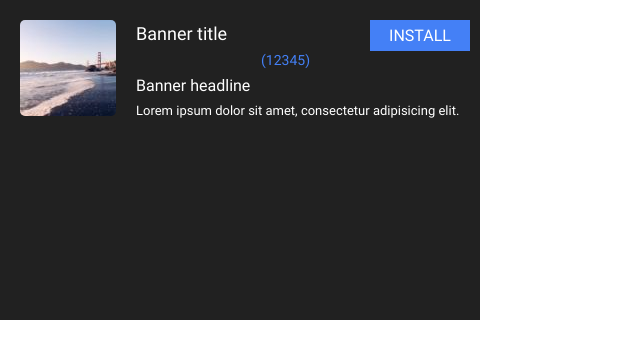
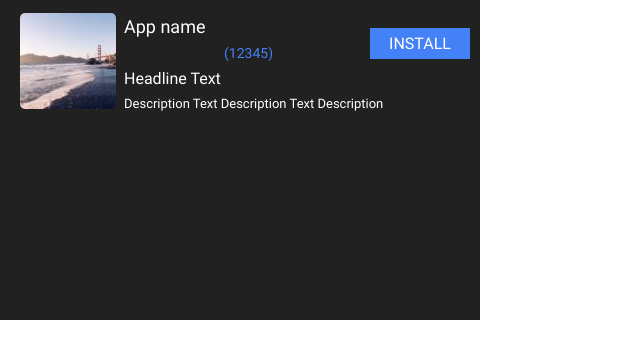
Before and after one commit to stasizon/banners, a website: page assets/index.pug in a window 1280 px wide. Shown: the whole page, without its empty margins (0-640 px from the left). Drawn offline with nearby package versions, Linux system fonts and the light colour scheme; files that its build step writes are made by us from their sources; files whose address does not match are found by name.

Commit message:
Pixel perfect

```diff
--- a/assets/blocks/rate/rate.js
+++ b/assets/blocks/rate/rate.js
@@ -1,6 +1,7 @@
 var star = document.createElement('i');
     star.classList.add('material-icons');
     star.style.color = '#694E00';
+    star.style.fontSize = '19px';
     star.innerHTML = 'star';
 
 var allRates = document.getElementsByClassName('rate');
--- a/assets/index.less
+++ b/assets/index.less
@@ -27,7 +27,7 @@ body {
         height: 96px;
         width: 96px;
         background: url('./img/logo.jpg');
-        margin-right: 20px;
+        margin-right: 8px;
         border-radius: 5px;
     }
 
@@ -35,7 +35,7 @@ body {
         width: 100px;
         text-align: center;
         position: absolute;
-        top: 20px;
+        top: 28px;
         right: 10px;
         padding: 6px 0;
         color: #fff;
@@ -46,7 +46,8 @@ body {
     }
 
     &__header {
-        padding: 20px 20px 0 20px;
+        padding: 13px 20px 0 20px;
+        margin-bottom: 7px;
         display: -webkit-flex;
         display: -ms-flex;
         display: flex;
@@ -56,7 +57,8 @@ body {
     &__rate {
         height: 20px;
         width: 100px;
-        margin-right: 25px;
+        font-size: 18px !important;
+        margin-top: 4px;
 
         &-text {
             color: rgb(68, 128, 246);
--- a/assets/index.pug
+++ b/assets/index.pug
@@ -22,7 +22,7 @@ html
 
                 .banner__title
 
-                    h1.banner__title-text Banner title
+                    h1.banner__title-text App name
 
                         .row
 
@@ -30,9 +30,9 @@ html
 
                             .banner__rate-text (12345)
 
-                    h2.banner__headline Banner headline
+                    h2.banner__headline Headline Text
 
-                    p.banner__description Lorem ipsum dolor sit amet, consectetur adipisicing elit.
+                    p.banner__description Description Text Description Text Description
 
             .gallery#gallery
 
```
